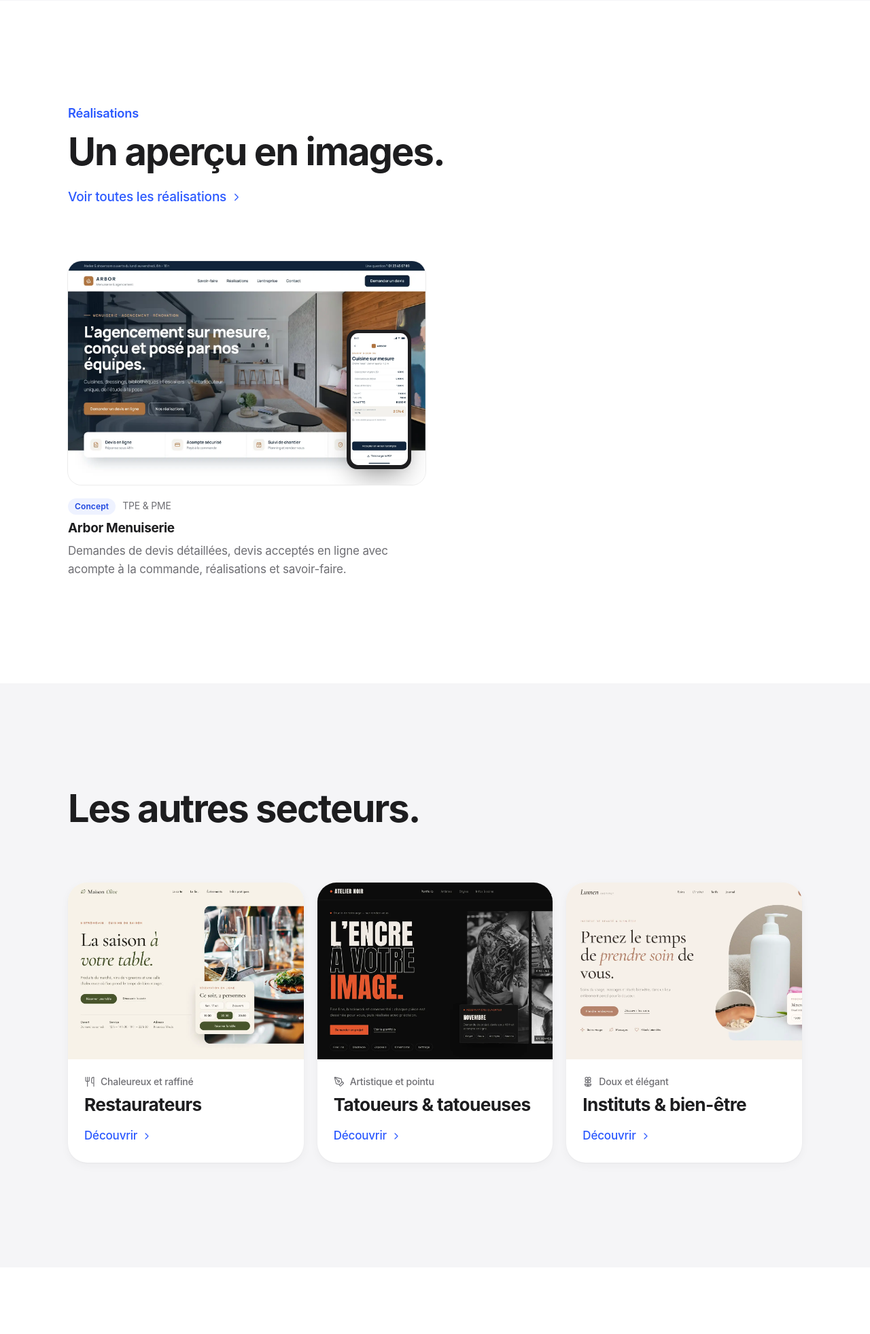
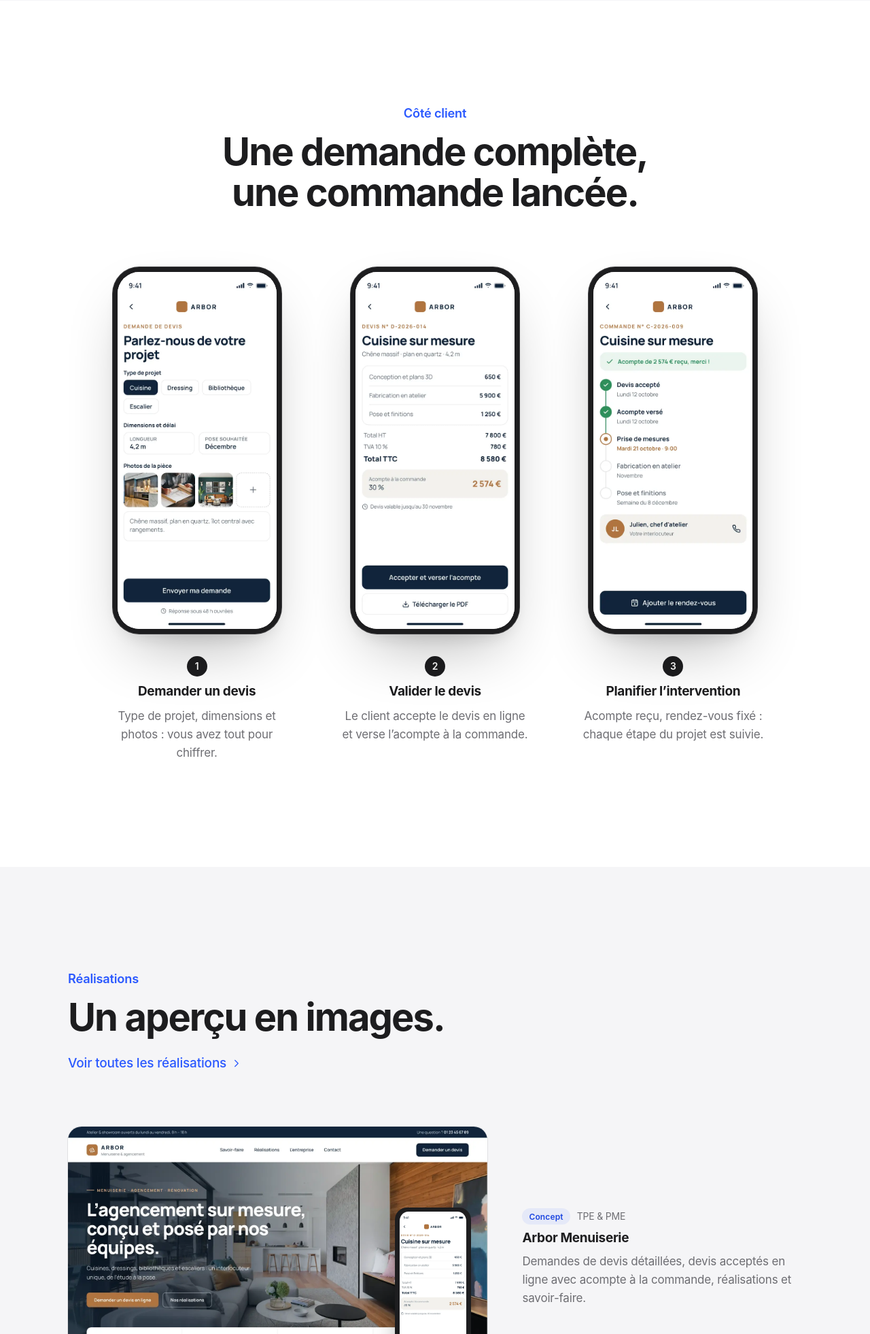
Before and after one commit to Raphioooo/Subnet, a Node server app: page /secteurs/tpe-pme in a window 1280 px wide. Shown: the part 2962-4924 px from the top of the page at 68% size. Run offline with Node 20, Linux system fonts and the light colour scheme.

Commit message:
Parcours client par secteur et nouvelles captures d'exemple
- Six nouveaux écrans mobiles (acompte et confirmation au restaurant,
  demande de projet et séance en tatouage, demande de devis et suivi de
  commande en menuiserie) : chaque page secteur présente un parcours
  client en trois étapes, modifiable depuis l'administration.
- Une réalisation seule occupe toute la largeur sur sa page secteur.
- Visionneuse : « Voir le site » n'apparaît plus sans adresse.
- Formulaire rapide de l'accueil : plus de débordement horizontal sur
  petit écran, contraste du choix devis / question renforcé.

Co-Authored-By: Claude Opus 5.5 <noreply@anthropic.com>
Claude-Session: https://claude.ai/code/session_01Xe1uJ2n6HNATs26oRaEsYP

```diff
--- a/public/css/site.css
+++ b/public/css/site.css
@@ -1695,11 +1695,20 @@ textarea {
   gap: 20px;
 }
 
-.project-card[hidden] {
-  display: none;
+.project-grid--single {
+  grid-template-columns: minmax(0, 1fr);
+}
+
+@media (min-width: 900px) {
+  .project-grid--single .project-card {
+    grid-template-columns: minmax(0, 3fr) minmax(0, 2fr);
+    align-items: center;
+    gap: clamp(32px, 4vw, 64px);
+  }
 }
 
 .project-card__media {
+  position: relative;
   display: block;
   width: 100%;
   aspect-ratio: 16 / 10;
--- a/src/defaults.js
+++ b/src/defaults.js
@@ -486,6 +486,24 @@ export const defaults = {
         { icon: 'credit-card', title: 'Acompte pour les groupes', text: 'Sécurisez les grandes tablées et les soirées spéciales avec un acompte réglé en ligne.' },
         { icon: 'clock', title: 'Services et horaires', text: 'Midi, soir, fermetures exceptionnelles : votre site et vos créneaux restent synchronisés.' },
       ],
+      journeyTitle: 'Une table réservée en trois gestes.',
+      journey: [
+        {
+          title: 'Choisir sa table',
+          text: 'Date, couverts et service : seuls les créneaux encore disponibles sont proposés.',
+          image: '/assets/images/concepts/restaurant-mobile.webp',
+        },
+        {
+          title: 'Régler l’acompte',
+          text: 'Pour les groupes, un acompte par couvert est réglé en ligne, en quelques secondes.',
+          image: '/assets/images/parcours/restaurant-acompte.webp',
+        },
+        {
+          title: 'Recevoir la confirmation',
+          text: 'Confirmation immédiate par email, puis rappel la veille du repas.',
+          image: '/assets/images/parcours/restaurant-confirmation.webp',
+        },
+      ],
       image: '/assets/images/concepts/restaurant-desktop.webp',
       mobileImage: '/assets/images/concepts/restaurant-mobile.webp',
     },
@@ -511,6 +529,24 @@ export const defaults = {
         { icon: 'file-text', title: 'Demande de projet et devis', text: 'Les demandes arrivent complètes : vous chiffrez, envoyez le devis, le client l’accepte en ligne.' },
         { icon: 'credit-card', title: 'Acompte à la réservation', text: 'La séance est confirmée une fois l’acompte réglé : fini les rendez-vous oubliés.' },
         { icon: 'calendar-check', title: 'Agenda des séances', text: 'Vos disponibilités et celles de vos artistes, gérées depuis un seul espace.' },
+      ],
+      journeyTitle: 'Une demande claire, une séance confirmée.',
+      journey: [
+        {
+          title: 'Décrire son projet',
+          text: 'Style, emplacement, taille et références : la demande arrive complète.',
+          image: '/assets/images/parcours/tatouage-demande.webp',
+        },
+        {
+          title: 'Accepter le devis',
+          text: 'Le devis envoyé depuis votre espace est accepté en ligne, avec l’acompte.',
+          image: '/assets/images/concepts/tatouage-mobile.webp',
+        },
+        {
+          title: 'Réserver sa séance',
+          text: 'La séance est confirmée, avec vos consignes et un rappel la veille.',
+          image: '/assets/images/parcours/tatouage-seance.webp',
+        },
       ],
       image: '/assets/images/concepts/tatouage-desktop.webp',
       mobileImage: '/assets/images/concepts/tatouage-mobile.webp',
@@ -538,6 +574,24 @@ export const defaults = {
         { icon: 'credit-card', title: 'Acompte sécurisé', text: 'Un acompte à la réservation limite les absences et les annulations tardives.' },
         { icon: 'bell', title: 'Rappels automatiques', text: 'Une confirmation puis un rappel par email avant chaque rendez-vous.' },
       ],
+      journeyTitle: 'Un rendez-vous pris en moins d’une minute.',
+      journey: [
+        {
+          title: 'Choisir son soin',
+          text: 'Soin, date et créneau disponibles, selon vos horaires et votre équipe.',
+          image: '/assets/images/journey/etape-1.webp',
+        },
+        {
+          title: 'Régler l’acompte',
+          text: 'Paiement sécurisé par carte : les rendez-vous non honorés se font rares.',
+          image: '/assets/images/journey/etape-2.webp',
+        },
+        {
+          title: 'Recevoir la confirmation',
+          text: 'Confirmation immédiate, ajout à l’agenda et rappel la veille.',
+          image: '/assets/images/journey/etape-3.webp',
+        },
+      ],
       image: '/assets/images/concepts/institut-desktop.webp',
       mobileImage: '/assets/images/concepts/institut-mobile.webp',
     },
@@ -563,6 +617,24 @@ export const defaults = {
         { icon: 'file-text', title: 'Devis en ligne', text: 'Demande, chiffrage, envoi et acceptation : chaque devis est suivi de bout en bout.' },
         { icon: 'credit-card', title: 'Acompte à la commande', text: 'Le client accepte le devis et règle l’acompte en ligne, en toute sécurité.' },
         { icon: 'calendar-check', title: 'Rendez-vous et interventions', text: 'Visites, rendez-vous ou chantiers planifiés selon vos disponibilités.' },
+      ],
+      journeyTitle: 'Une demande complète, une commande lancée.',
+      journey: [
+        {
+          title: 'Demander un devis',
+          text: 'Type de projet, dimensions et photos : vous avez tout pour chiffrer.',
+          image: '/assets/images/parcours/pme-demande.webp',
+        },
+        {
+          title: 'Valider le devis',
+          text: 'Le client accepte le devis en ligne et verse l’acompte à la commande.',
+          image: '/assets/images/concepts/pme-mobile.webp',
+        },
+        {
+          title: 'Planifier l’intervention',
+          text: 'Acompte reçu, rendez-vous fixé : chaque étape du projet est suivie.',
+          image: '/assets/images/parcours/pme-suivi.webp',
+        },
       ],
       image: '/assets/images/concepts/pme-desktop.webp',
       mobileImage: '/assets/images/concepts/pme-mobile.webp',
--- a/src/schema.js
+++ b/src/schema.js
@@ -91,6 +91,11 @@ const heroFields = [
   eyebrow,
   title,
   { key: 'subtitle', type: 'textarea', label: 'Sous-titre', rows: 2, max: 400 },
+];
+const journeyStepFields = [
+  { key: 'title', type: 'text', label: 'Titre', max: 80, required: true },
+  { key: 'text', type: 'textarea', label: 'Texte', rows: 2, max: 300 },
+  { key: 'image', type: 'image', label: 'Capture d’écran (format téléphone)' },
 ];
 
 export const PAGES = [
@@ -211,11 +216,7 @@ export const PAGES = [
             thumbKey: 'image',
             addLabel: 'Ajouter une étape',
             maxItems: 4,
-            fields: [
-              { key: 'title', type: 'text', label: 'Titre', max: 80, required: true },
-              { key: 'text', type: 'textarea', label: 'Texte', rows: 2, max: 300 },
-              { key: 'image', type: 'image', label: 'Capture d’écran (format téléphone)' },
-            ],
+            fields: journeyStepFields,
           },
         ],
       },
@@ -441,6 +442,17 @@ export const PAGES = [
                 maxItems: 4,
                 fields: iconTitleText(),
               },
+              { key: 'journeyTitle', type: 'text', label: 'Titre du parcours client', max: 120 },
+              {
+                key: 'journey',
+                type: 'repeater',
+                label: 'Parcours client',
+                itemLabel: 'title',
+                thumbKey: 'image',
+                addLabel: 'Ajouter une étape',
+                maxItems: 4,
+                fields: journeyStepFields,
+              },
               { key: 'image', type: 'image', label: 'Visuel ordinateur', half: true },
               { key: 'mobileImage', type: 'image', label: 'Visuel mobile', half: true },
             ],
--- a/views/pages/secteur.ejs
+++ b/views/pages/secteur.ejs
@@ -32,8 +32,13 @@
     </div>
   </section>
 
+  <%
+    // Fonds alternés (gris clair / blanc) pour les sections présentes.
+    let band = 0;
+    const bg = () => (band++ % 2 === 0 ? ' section--soft' : '');
+  -%>
   <% if (sector.features.length) { %>
-  <section class="section section--soft" aria-labelledby="fonctionnalites">
+  <section class="section<%= bg() %>" aria-labelledby="fonctionnalites">
     <div class="container">
       <h2 class="sr-only" id="fonctionnalites">Fonctionnalités</h2>
       <div class="card-grid">
@@ -49,22 +54,34 @@
   </section>
   <% } %>
 
+  <% if (sector.journey.length) { %>
+  <section class="section<%= bg() %>" aria-labelledby="parcours">
+    <div class="container">
+      <header class="section-head section-head--center">
+        <p class="eyebrow reveal">Côté client</p>
+        <h2 class="h2 reveal" id="parcours"><%= sector.journeyTitle || 'Le parcours de vos clients.' %></h2>
+      </header>
+      <%- include('../partials/journey', { steps: sector.journey }) %>
+    </div>
+  </section>
+  <% } %>
+
   <% if (projects.length) { %>
-  <section class="section" aria-labelledby="exemples">
+  <section class="section<%= bg() %>" aria-labelledby="exemples">
     <div class="container">
       <header class="section-head">
         <p class="eyebrow reveal">Réalisations</p>
         <h2 class="h2 reveal" id="exemples">Un aperçu en images.</h2>
         <a class="link-arrow link-arrow--lg reveal" href="/realisations">Voir toutes les réalisations<%- icon('chevron-right', { size: 18 }) %></a>
       </header>
-      <div class="project-grid">
+      <div class="project-grid<%= projects.length === 1 ? ' project-grid--single' : '' %>">
         <% for (const project of projects) { %><%- include('../partials/project-card', { project }) %><% } %>
       </div>
     </div>
   </section>
   <% } %>
 
-  <section class="section<%= projects.length ? ' section--soft' : '' %>" aria-labelledby="autres">
+  <section class="section<%= bg() %>" aria-labelledby="autres">
     <div class="container">
       <header class="section-head">
         <h2 class="h2 reveal" id="autres">Les autres secteurs.</h2>
--- /dev/null
+++ b/views/partials/journey.ejs
@@ -0,0 +1,12 @@
+<ol class="journey">
+  <% steps.forEach((step, i) => { %>
+  <li class="journey__step reveal">
+    <% if (step.image) { %>
+    <div class="phone phone--static"><div class="phone__screen"><img src="<%= step.image %>" alt="" width="600" height="1300" loading="lazy" decoding="async"></div></div>
+    <% } %>
+    <p class="journey__num"><span><%= i + 1 %></span></p>
+    <h3 class="h4"><%= step.title %></h3>
+    <% if (step.text) { %><p><%= step.text %></p><% } %>
+  </li>
+  <% }) %>
+</ol>
```
Also changed, not shown: other parts of public/css/site.css (+20 -11 lines), test/app.test.js (+17 -0 lines), views/pages/home.ejs (+1 -12 lines), README.md, public/images/parcours/pme-demande.webp (added), public/images/parcours/pme-suivi.webp (added), public/images/parcours/restaurant-acompte.webp (added), public/images/parcours/restaurant-confirmation.webp (added), public/images/parcours/tatouage-demande.webp (added), public/images/parcours/tatouage-seance.webp (added).
